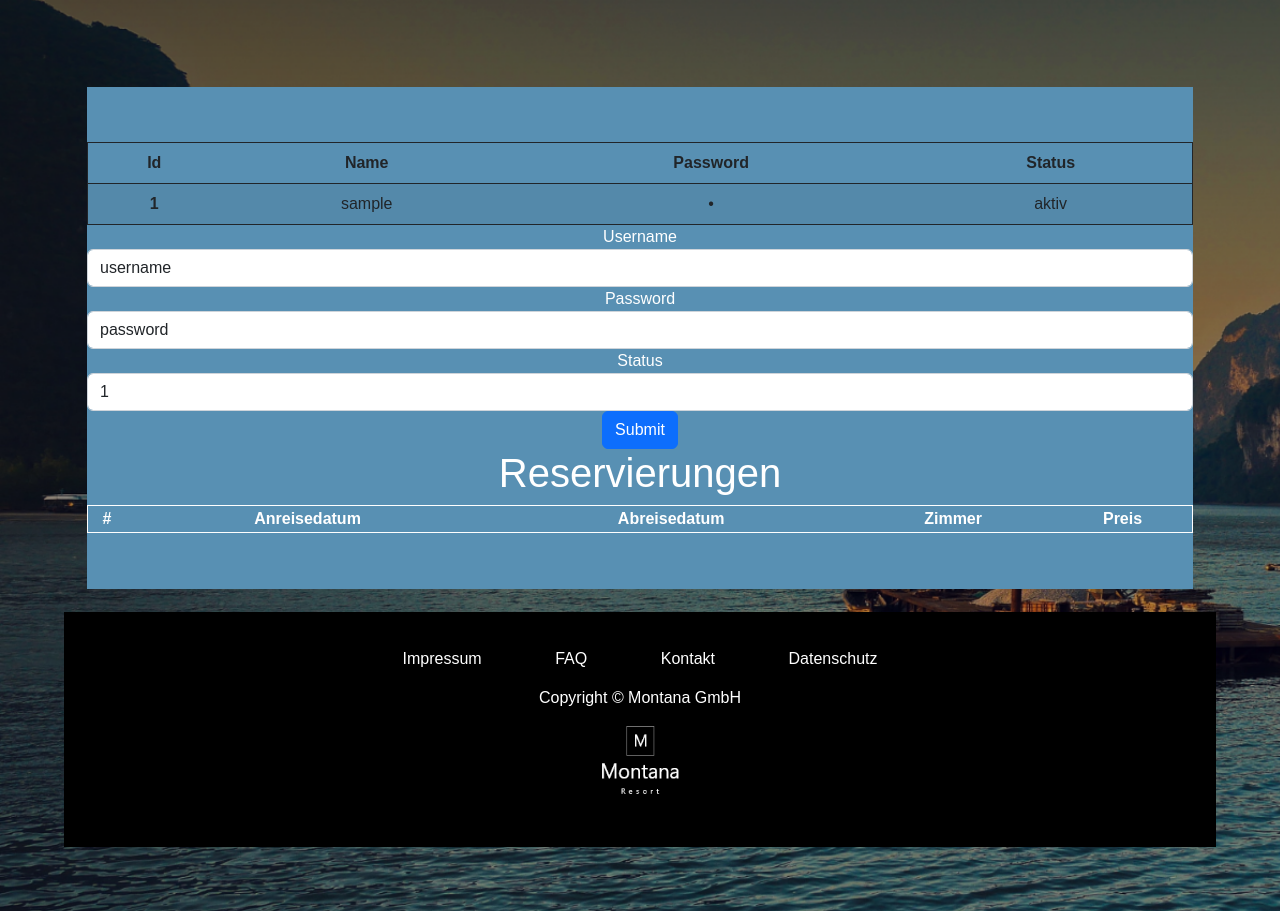
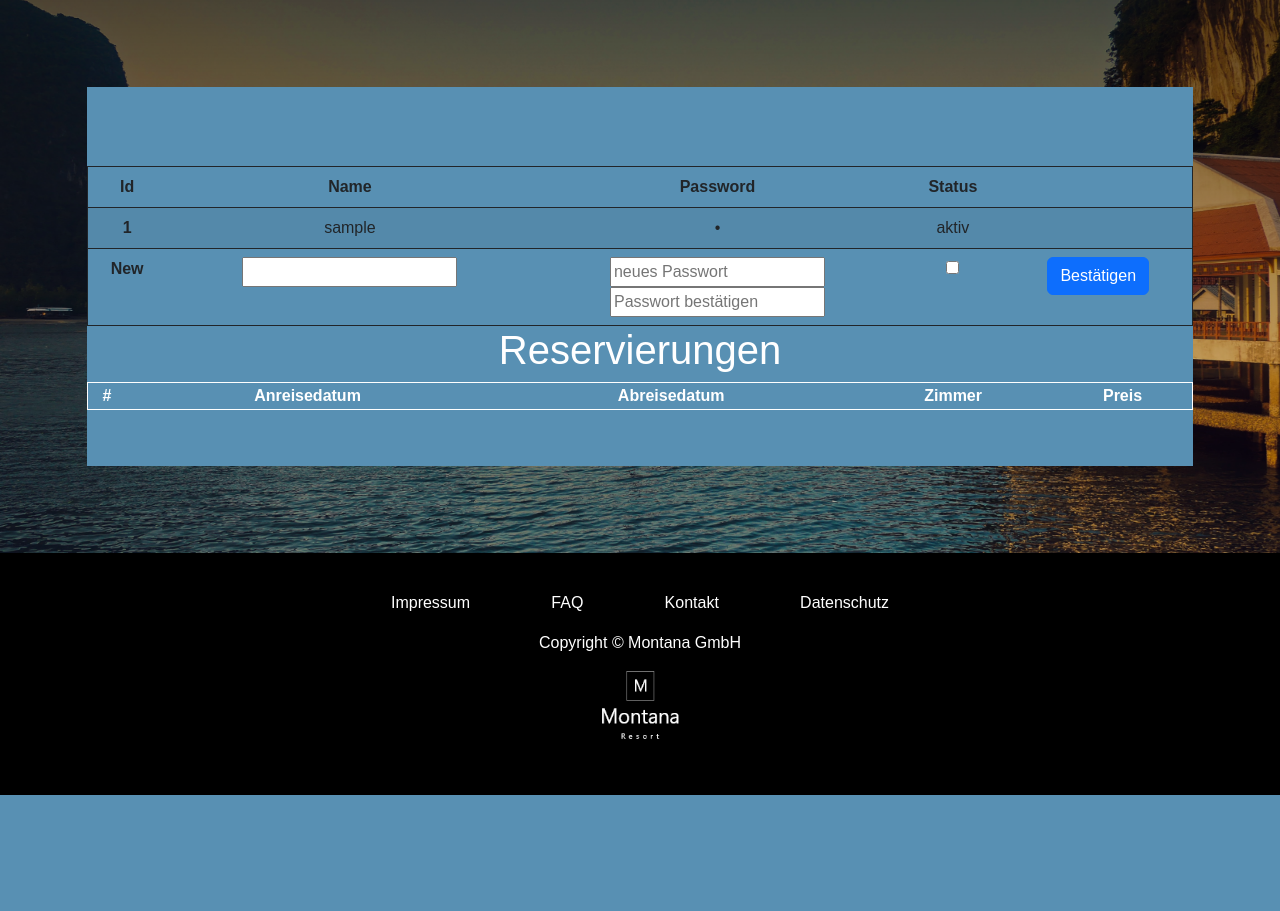
Before and after one commit to altink7/montanahotel_php, a PHP site: page /useritems.php?userid=1 in a window 1280 px wide. Shown: the part 96-1007 px from the top of the page. After the commit the page ends 891 px from the top, so only its background shows below. Run offline with PHP 8.4, Linux system fonts and the light colour scheme; tables that the repository leaves empty or names only in its code hold one stand-in row (values such as "Sample post"); lists and menus that the app fills with data are empty.

Commit message:
pkt 15 fertig impl. ( ANF-15)

```diff
--- a/useritems.php
+++ b/useritems.php
@@ -3,9 +3,15 @@ $page = basename($_SERVER['PHP_SELF'], '.php');
 include 'components/head.php';
 include 'components/nav.php';
 
-$userid = empty($_GET["userid"]) ? false : $_GET["userid"];
+$userid = "";
 
-if ($userid) {
+if((empty($_GET["userid"]))){
+} else{
+    $_SESSION["changeUserid"] = $_GET["userid"];
+}
+
+if (!(empty($_SESSION["changeUserid"]))) {
+    $userid = $_SESSION["changeUserid"];
     $sql = "SELECT * FROM users WHERE id = $userid";
     $result = mysqli_query(new mysqli($host, $user, $password_db, $database), $sql);
     $row = mysqli_fetch_assoc($result);
@@ -15,6 +21,26 @@ if ($userid) {
     $id = $row["id"];
 }
 
+$fehler1 = "";
+if (!(empty($_GET["username"]) && empty($_GET["newPassword"]))) {
+    $sql = "SELECT password FROM users WHERE username = '" . $username . "'";
+    $result = mysqli_query(new mysqli($host, $user, $password_db, $database), $sql);
+    $row = mysqli_fetch_assoc($result);
+
+        if ($_GET["newPassword"] == $_GET["newPasswordConfirmed"]) {
+            $sql = "UPDATE `users`
+             SET `username` ='".$_GET['username']."',
+            `password` = '".password_hash($_GET["newPassword"],PASSWORD_DEFAULT)."',
+            `status` = '".(empty($_GET['status'])?'0':'1')."'
+            WHERE `username` = '" . $username . "'";
+            $username = $_GET['username'];
+            $result = mysqli_query(new mysqli($host, $user, $password_db, $database), $sql);
+        } else {
+            $fehler1 = "die neuen Passwörter stimmen nicht überein";
+        }
+
+        header("Location: useritems.php");
+   }
 ?>
 
 <div class='Form'>
@@ -27,6 +53,7 @@ if ($userid) {
                         <th scope='col'>Name</th>
                         <th scope='col'>Password</th>
                         <th scope='col'>Status</th>
+                        <th scope="col"></th>
                     </tr>
                 </thead>
                 <tbody>
@@ -43,26 +70,31 @@ if ($userid) {
                         <td>
                             <?php echo ($status ? "aktiv" : "inaktiv") ?>
                         </td>
+                        <td>  </td>
+                    </tr>
+                    <tr>
+                        <form method="put" action="useritems.php">
+                            <th scope=row>New</th>
+                            <td>
+                                <input type="text" name="username" id="usernameInput">
+                            </td>
+                            <td>
+                                <input type="password" name="newPassword" id="newPassword" minlength="8"
+                                    placeholder="neues Passwort"> <br>
+                                <input type="password" name="newPasswordConfirmed" id="newPasswordConfirmed"
+                                    minlength="8" placeholder="Passwort bestätigen">
+                            </td>
+                            <td>
+                                <input type="checkbox" name="status" id="status" value="1"> <br>
+                            </td>
+                                <br>
+                            </td>
+                            <td> <button class="btn btn-primary" type="submit">Bestätigen</button> </td>
+                        </form>
                     </tr>
                 </tbody>
             </table>
-
         <?php
-if ($userid) {
-    ?>
-        <form action="" method="post">
-            <div class="form-group">
-            <label for="username">Username</label>
-            <input type="text" class="form-control" id="username" name="username" value="username">
-            <label for="password">Password</label>
-            <input type="text" class="form-control" id="password" name="password" value="password">
-            <label for="status">Status</label>
-            <input type="text" class="form-control" id="status" name="status" value="1">
-            <input type="hidden" name="id" value="<?php echo $id ?>">
-            <button type="submit" class="btn btn-primary">Submit</button>
-        </form>
-    <?php
-}
 ?>
 <table class="reservierung-table">
                 <thead class="thead-light">
```
Also changed, not shown: login.php (+10 -5 lines).
